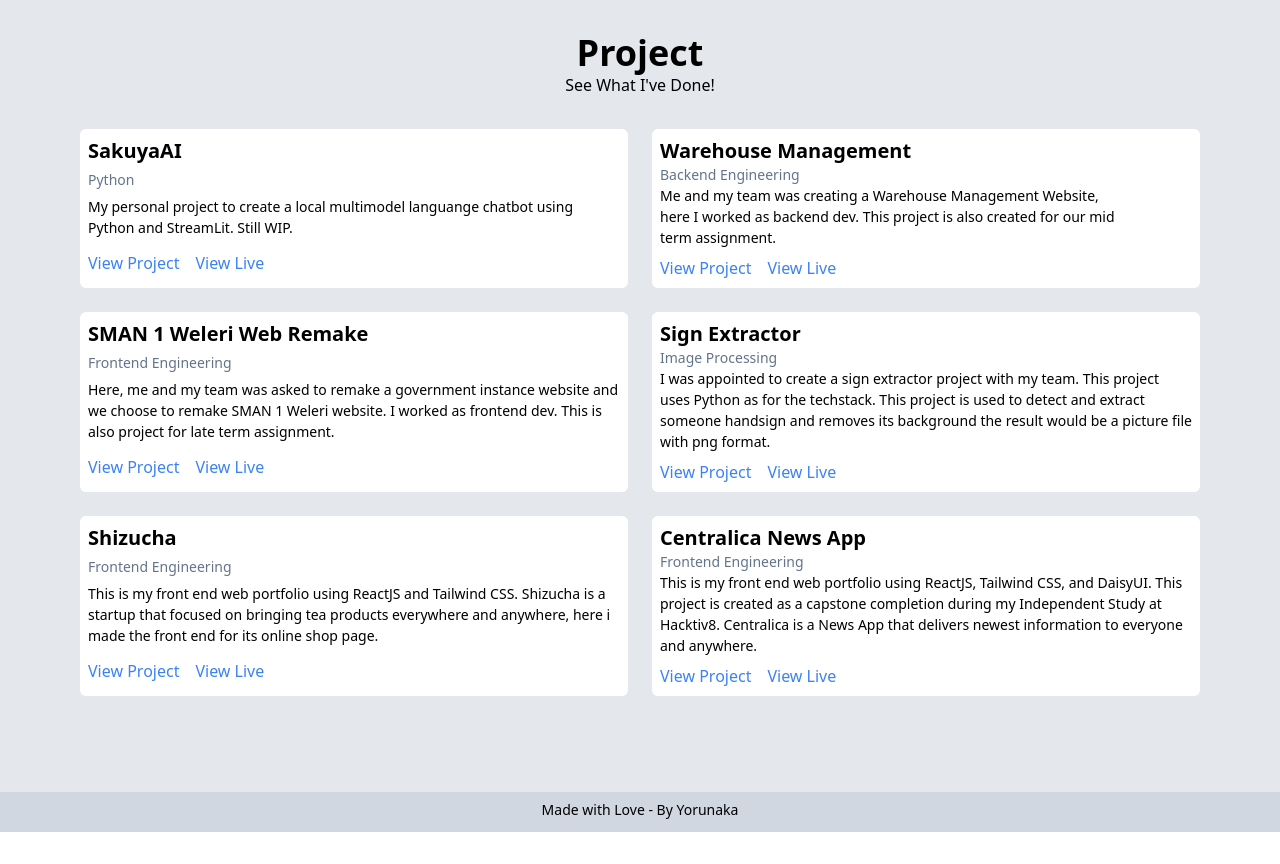
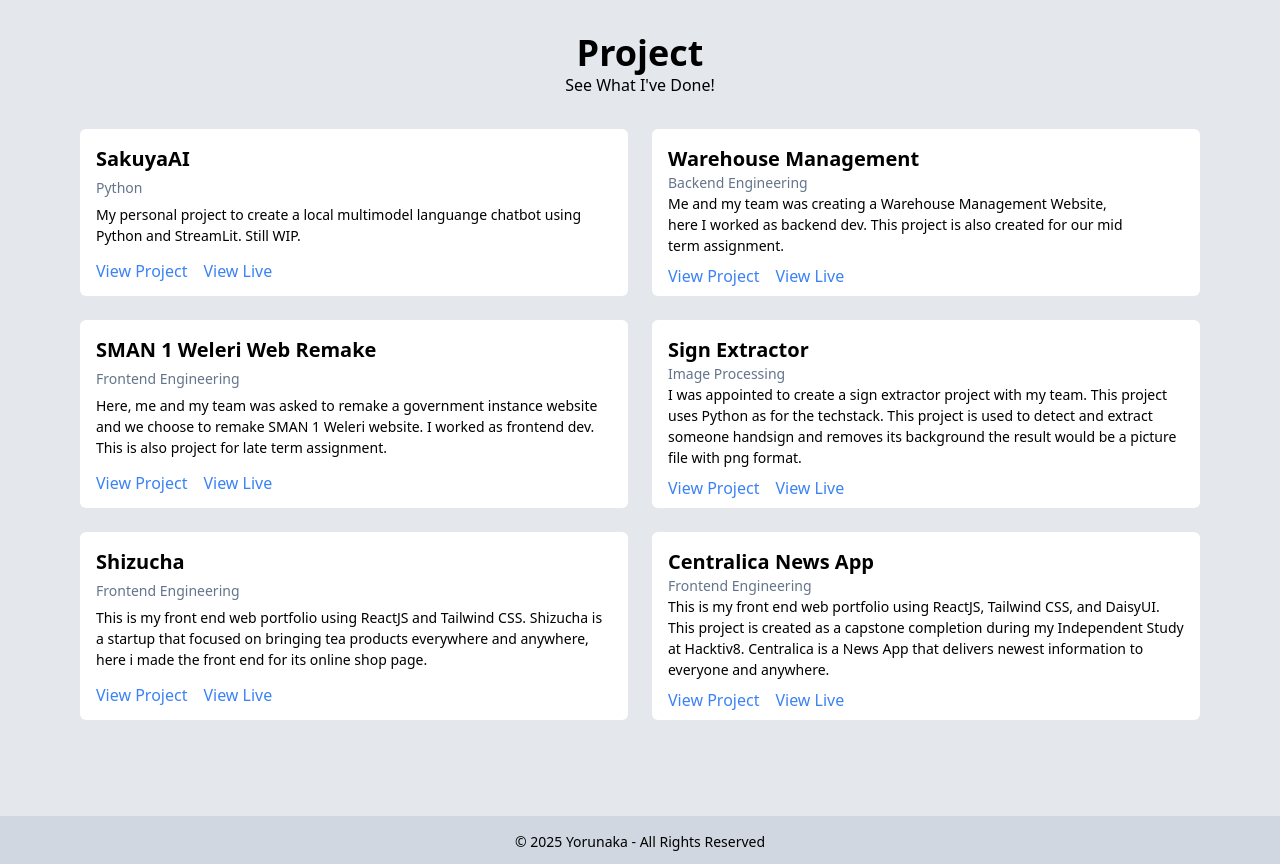
Before and after one commit to yorunaka/yorunaka-site-remake, a React (Vite) app: page / in a window 1280 px wide. Shown: the part 1340-2204 px from the top of the page. Before the commit the page ends 2172 px from the top, so only its background shows below. Built offline with nearby package versions, Linux system fonts and the light colour scheme.

Commit message:
small adjustments

```diff
--- a/src/components/Footer.jsx
+++ b/src/components/Footer.jsx
@@ -4,9 +4,9 @@ const Footer = () => {
   return (
     <footer class="bg-slate-400/25">
     <div class="">
-        <div class="flex flex-wrap pt-2 pb-3">
+        <div class="flex flex-wrap pt-4 pb-3">
             <div class="w-full self-center px-4">
-                <p class="text-center text-sm font-normal">{"Made with Love - By Yorunaka"}</p>
+                <p class="text-center text-sm font-normal">{"© 2025 Yorunaka - All Rights Reserved"}</p>
             </div>
         </div>
     </div>
--- a/src/components/Projects.jsx
+++ b/src/components/Projects.jsx
@@ -13,7 +13,7 @@ const Project = () => {
           <div className='grid grid-cols-1 gap-6 lg:grid-cols-2'>
             {
             projects.map(({name, type, desc, linkToProject, linkToWebsite}, index)=> (
-            <div className='grid grid-flow-row bg-white rounded-md p-2' key={index}>
+            <div className='grid grid-flow-row bg-white rounded-md p-4 pb-2' key={index}>
               <div className='text-xl font-bold'>
                 {name}
               </div>
```
